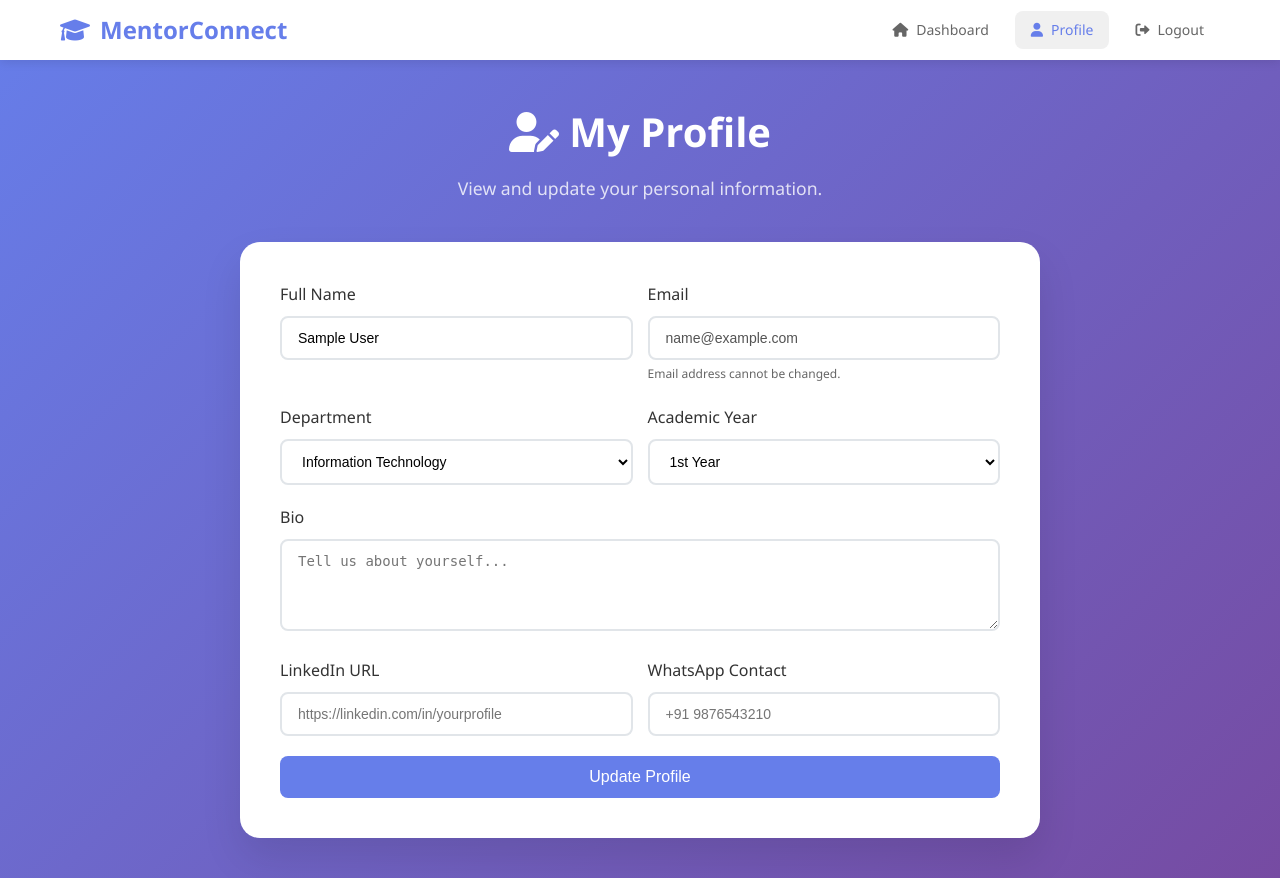
After one commit to rajeshwari269/ment-hub, a Flask app: page /profile in a window 1280 px wide. The commit adds this page. Run offline with Flask 3, Linux system fonts and the light colour scheme; the visitor is signed in with stand-in values (Sample User, id 1).

Commit message:
Add profile page with update functionality and navigation link

```diff
--- a/Menthub/app.py
+++ b/Menthub/app.py
@@ -99,6 +99,30 @@
     return render_template("index.html", user_data=user_data)
 
 
+@app.route("/profile", methods=['GET', 'POST'])
+@login_required
+def profile():
+    if request.method == 'POST':
+        # Get the user from the database
+        user_to_update = User.query.get(current_user.id)
+
+        # Update fields from the form
+        user_to_update.name = request.form.get('fullName')
+        user_to_update.department = request.form.get('department')
+        user_to_update.year = request.form.get('academicYear')
+        user_to_update.bio = request.form.get('bio')
+        user_to_update.linkedin = request.form.get('linkedinUrl')
+        user_to_update.whatsapp = request.form.get('whatsappContact')
+
+        # Commit changes to the database
+        db.session.commit()
+
+        flash('Your profile has been updated successfully!', 'success')
+        return redirect('/profile')
+
+    return render_template("profile.html")
+
+
 @app.route("/logout")
 def logout():
     logout_user()
--- a/Menthub/static/script.js
+++ b/Menthub/static/script.js
@@ -154,6 +154,10 @@
 function setupEventListeners() {
   // Navigation
   document.getElementById("dashboardBtn").addEventListener("click", showDashboard);
+  document.getElementById("profileBtn").addEventListener("click", (e) => {
+    e.preventDefault(); // Prevent default link behavior
+    window.location.href = '/profile'; // Navigate to profile page
+  });
   document.getElementById("logoutBtn").addEventListener("click", () => {
     // Redirect to the backend logout route
     window.location.href = '/logout';
--- a/Menthub/static/styles.css
+++ b/Menthub/static/styles.css
@@ -59,6 +59,9 @@
   cursor: pointer;
   transition: all 0.3s ease;
   color: #666;
+  text-decoration: none; /* Remove underline from links */
+  font-size: 14px; /* Ensure consistent font size */
+  font-weight: 500; /* Ensure consistent font weight */
 }
 
 .nav-btn:hover {
--- a/Menthub/templates/index.html
+++ b/Menthub/templates/index.html
@@ -22,10 +22,10 @@
                     <i class="fas fa-home"></i>
                     <span>Dashboard</span>
                 </button>
-                <button class="nav-btn" id="profileBtn">
+                <a href="/profile" class="nav-btn" id="profileBtn">
                     <i class="fas fa-user"></i>
                     <span>Profile</span>
-                </button>
+                </a>
                 <button class="nav-btn" id="logoutBtn">
                     <i class="fas fa-sign-out-alt"></i>
                     <span>Logout</span>
--- /dev/null
+++ b/Menthub/templates/profile.html
@@ -0,0 +1,131 @@
+<!DOCTYPE html>
+<html lang="en">
+
+<head>
+    <meta charset="UTF-8">
+    <meta name="viewport" content="width=device-width, initial-scale=1.0">
+    <title>My Profile - MentorConnect</title>
+    <link rel="stylesheet" href="{{ url_for('static', filename='styles.css') }}">
+    <link href="https://cdnjs.cloudflare.com/ajax/libs/font-awesome/6.0.0/css/all.min.css" rel="stylesheet">
+</head>
+
+<body>
+    <!-- Navigation Header -->
+    <nav class="navbar" id="navbar">
+        <div class="nav-container">
+            <div class="nav-brand">
+                <i class="fas fa-graduation-cap"></i>
+                <span>MentorConnect</span>
+            </div>
+            <div class="nav-menu">
+                <a href="/dashboard" class="nav-btn">
+                    <i class="fas fa-home"></i>
+                    <span>Dashboard</span>
+                </a>
+                <a href="/profile" class="nav-btn" style="background: #f0f0f0; color: #667eea;"> <!-- Active style -->
+                    <i class="fas fa-user"></i>
+                    <span>Profile</span>
+                </a>
+                <a href="/logout" class="nav-btn">
+                    <i class="fas fa-sign-out-alt"></i>
+                    <span>Logout</span>
+                </a>
+            </div>
+        </div>
+    </nav>
+
+    <div class="page">
+        <div class="dashboard-container">
+            <div class="dashboard-header">
+                <h1><i class="fas fa-user-edit"></i> My Profile</h1>
+                <p>View and update your personal information.</p>
+            </div>
+
+            <!-- Flash messages for success/error -->
+            {% with messages = get_flashed_messages(with_categories=true) %}
+            {% if messages %}
+            {% for category, message in messages %}
+            <div class="toast show"
+                style="background: #28a745; position: relative; top: 0; right: 0; margin: 0 auto 20px; display: flex; animation: none;">
+                <i class="fas fa-check-circle"></i>
+                <span>{{ message }}</span>
+            </div>
+            {% endfor %}
+            {% endif %}
+            {% endwith %}
+
+            <div class="auth-container" style="max-width: 800px; margin: 0 auto; animation: none;">
+                <form method="POST" action="/profile">
+                    <div class="form-row">
+                        <div class="form-group">
+                            <label for="fullName">Full Name</label>
+                            <input type="text" id="fullName" name="fullName" value="{{ current_user.name }}" required>
+                        </div>
+                        <div class="form-group">
+                            <label for="email">Email</label>
+                            <input type="email" id="email" name="email" value="{{ current_user.email }}" disabled>
+                            <small style="color: #666; font-size: 12px;">Email address cannot be changed.</small>
+                        </div>
+                    </div>
+
+                    <div class="form-row">
+                        <div class="form-group">
+                            <label for="department">Department</label>
+                            <select id="department" name="department" required>
+                                <option value="IT" {% if current_user.department=='IT' %}selected{% endif %}>Information
+                                    Technology</option>
+                                <option value="CS" {% if current_user.department=='CS' %}selected{% endif %}>Computer
+                                    Science</option>
+                                <option value="Mechanical" {% if current_user.department=='Mechanical' %}selected{%
+                                    endif %}>Mechanical Engineering</option>
+                                <option value="Electrical" {% if current_user.department=='Electrical' %}selected{%
+                                    endif %}>Electrical Engineering</option>
+                                <option value="Civil" {% if current_user.department=='Civil' %}selected{% endif %}>Civil
+                                    Engineering</option>
+                                <option value="Electronics" {% if current_user.department=='Electronics' %}selected{%
+                                    endif %}>Electronics Engineering</option>
+                            </select>
+                        </div>
+                        <div class="form-group">
+                            <label for="academicYear">Academic Year</label>
+                            <select id="academicYear" name="academicYear" required>
+                                <option value="1st" {% if current_user.year=='1st' %}selected{% endif %}>1st Year
+                                </option>
+                                <option value="2nd" {% if current_user.year=='2nd' %}selected{% endif %}>2nd Year
+                                </option>
+                                <option value="3rd" {% if current_user.year=='3rd' %}selected{% endif %}>3rd Year
+                                </option>
+                                <option value="4th" {% if current_user.year=='4th' %}selected{% endif %}>4th Year
+                                </option>
+                            </select>
+                        </div>
+                    </div>
+
+                    <div class="form-group">
+                        <label for="bio">Bio</label>
+                        <textarea id="bio" name="bio" rows="4"
+                            placeholder="Tell us about yourself...">{{ current_user.bio or '' }}</textarea>
+                    </div>
+
+                    <div class="form-row">
+                        <div class="form-group">
+                            <label for="linkedinUrl">LinkedIn URL</label>
+                            <input type="url" id="linkedinUrl" name="linkedinUrl"
+                                value="{{ current_user.linkedin or '' }}"
+                                placeholder="https://linkedin.com/in/yourprofile">
+                        </div>
+                        <div class="form-group">
+                            <label for="whatsappContact">WhatsApp Contact</label>
+                            <input type="tel" id="whatsappContact" name="whatsappContact"
+                                value="{{ current_user.whatsapp or '' }}" placeholder="+91 9876543210">
+                        </div>
+                    </div>
+
+                    <button type="submit" class="btn btn-primary">Update Profile</button>
+                </form>
+            </div>
+        </div>
+    </div>
+</body>
+
+</html>
```
